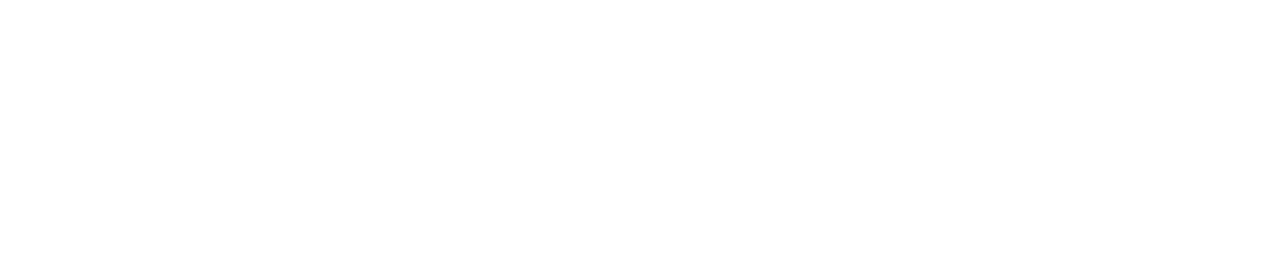
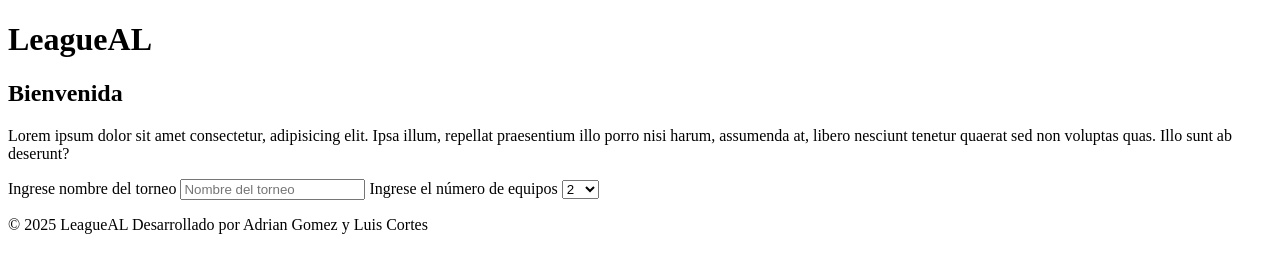
Before and after one commit to Adrian04g/LeagueAL, a plain HTML site: page index.html in a window 1280 px wide. Drawn offline with Linux system fonts and the light colour scheme.

Commit message:
Estructura inicio

```diff
--- a/index.html
+++ b/index.html
@@ -6,6 +6,27 @@
     <title>LeagueAL</title>
 </head>
 <body>
-    <h1></h1>
+    <tbody>
+        <h1>LeagueAL</h1>
+    </tbody>
+    <div>
+        <h2>Bienvenida</h2>
+        <p>Lorem ipsum dolor sit amet consectetur, adipisicing elit. Ipsa illum, repellat praesentium illo porro nisi harum, assumenda at, libero nesciunt tenetur quaerat sed non voluptas quas. Illo sunt ab deserunt?</p>
+        <form action="">
+            <label for="">Ingrese nombre del torneo</label>
+            <input type="text" name="torneo" id="torneo" placeholder="Nombre del torneo">
+            <label for="">Ingrese el número de equipos</label>
+                <select id="opciones">
+                    <option value="2">2</option>
+                    <option value="4">4</option>
+                    <option value="8">8</option>
+                    <option value="16">16</option>
+                    <option value="32">32</option>
+                </select>
+        </form>
+    </div>
+    <footer>
+        <p>&copy; 2025 LeagueAL Desarrollado por Adrian Gomez y Luis Cortes</p>
+    </footer>
 </body>
 </html>
```
